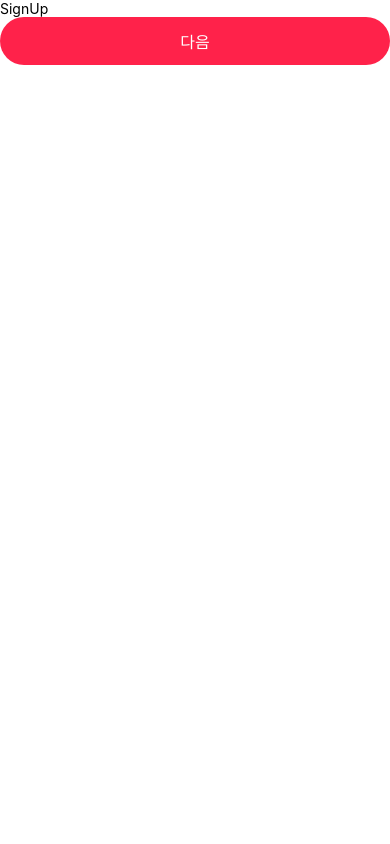
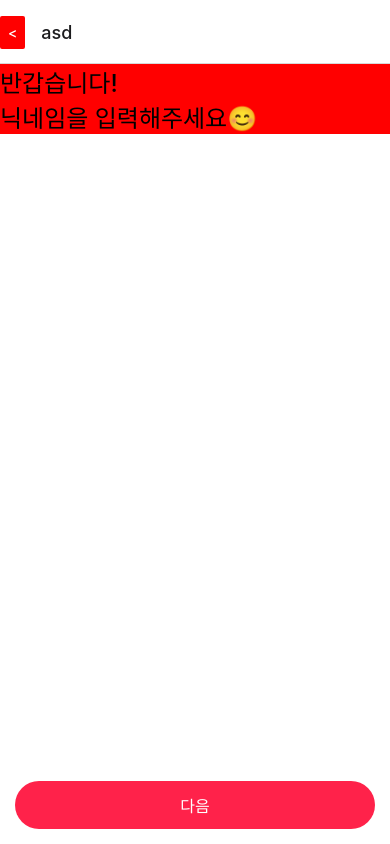
Before and after one commit to now-meet-team/now-meet-frontend-Public, a React Native app: screen /SignUp in a window 390 px wide. Built offline with nearby package versions, Linux system fonts and the light colour scheme.

Commit message:
Feat: signup Layout 추가

```diff
--- /dev/null
+++ b/src/layout/SignUpLayout/index.tsx
@@ -0,0 +1,48 @@
+import {StyleSheet, Text, View} from 'react-native';
+import React from 'react';
+import {palette} from '../../config/globalStyles';
+import Button from '../../components/Button/Button';
+import styled from 'styled-components/native';
+
+type SignUpLayoutType = {
+  title: string;
+  children?: React.ReactNode;
+};
+
+export default function SignUpLayout(props: SignUpLayoutType) {
+  const {title, children} = props;
+  return (
+    <SignUpLayoutContainer>
+      <SignUpText>{title}</SignUpText>
+
+      {children}
+
+      <ButtonContainer>
+        <Button
+          backgroundColor={palette.awesome}
+          title="다음"
+          onPress={() => {}}
+        />
+      </ButtonContainer>
+    </SignUpLayoutContainer>
+  );
+}
+
+const SignUpLayoutContainer = styled.View`
+  position: relative;
+  height: 100%;
+`;
+
+const SignUpText = styled.Text`
+  font-size: 24px;
+  font-weight: 500;
+
+  background-color: red;
+`;
+
+const ButtonContainer = styled.View`
+  width: 100%;
+  position: absolute;
+  bottom: 0;
+  padding: 15px;
+`;
--- a/src/navigation/Routes.tsx
+++ b/src/navigation/Routes.tsx
@@ -1,4 +1,4 @@
-import {StyleSheet, Text, View} from 'react-native';
+import {Button, StyleSheet, Text, View} from 'react-native';
 import React from 'react';
 import {NavigationContainer} from '@react-navigation/native';
 
@@ -14,7 +14,14 @@ export default function Routes() {
         <Stack.Screen
           name="SignUp"
           component={SignUp}
-          options={{headerShown: false}}
+          options={{
+            headerShadowVisible: true,
+            headerTitle: 'asd',
+
+            headerLeft: () => (
+              <Button onPress={() => {}} title="<" color="red" />
+            ),
+          }}
         />
       </Stack.Navigator>
     </NavigationContainer>
--- a/src/screens/SignUp/SignUp.tsx
+++ b/src/screens/SignUp/SignUp.tsx
@@ -4,18 +4,14 @@ import {SafeAreaView} from 'react-native-safe-area-context';
 import {palette} from '../../config/globalStyles';
 import Button from '../../components/Button/Button';
 import {useNavigation} from '@react-navigation/native';
+import SignUpLayout from '../../layout/SignUpLayout';
 
 export default function SignUp() {
   const navigation = useNavigation();
 
   return (
     <SafeAreaView style={styles.container}>
-      <Text>SignUp</Text>
-      <Button
-        backgroundColor={palette.awesome}
-        title="다음"
-        onPress={() => navigation.navigate('Home')}
-      />
+      <SignUpLayout title={'반갑습니다!\n닉네임을 입력해주세요😊'} />
     </SafeAreaView>
   );
 }
@@ -23,6 +19,7 @@ export default function SignUp() {
 const styles = StyleSheet.create({
   container: {
     flex: 1,
+
     backgroundColor: palette.white,
   },
 });
```
